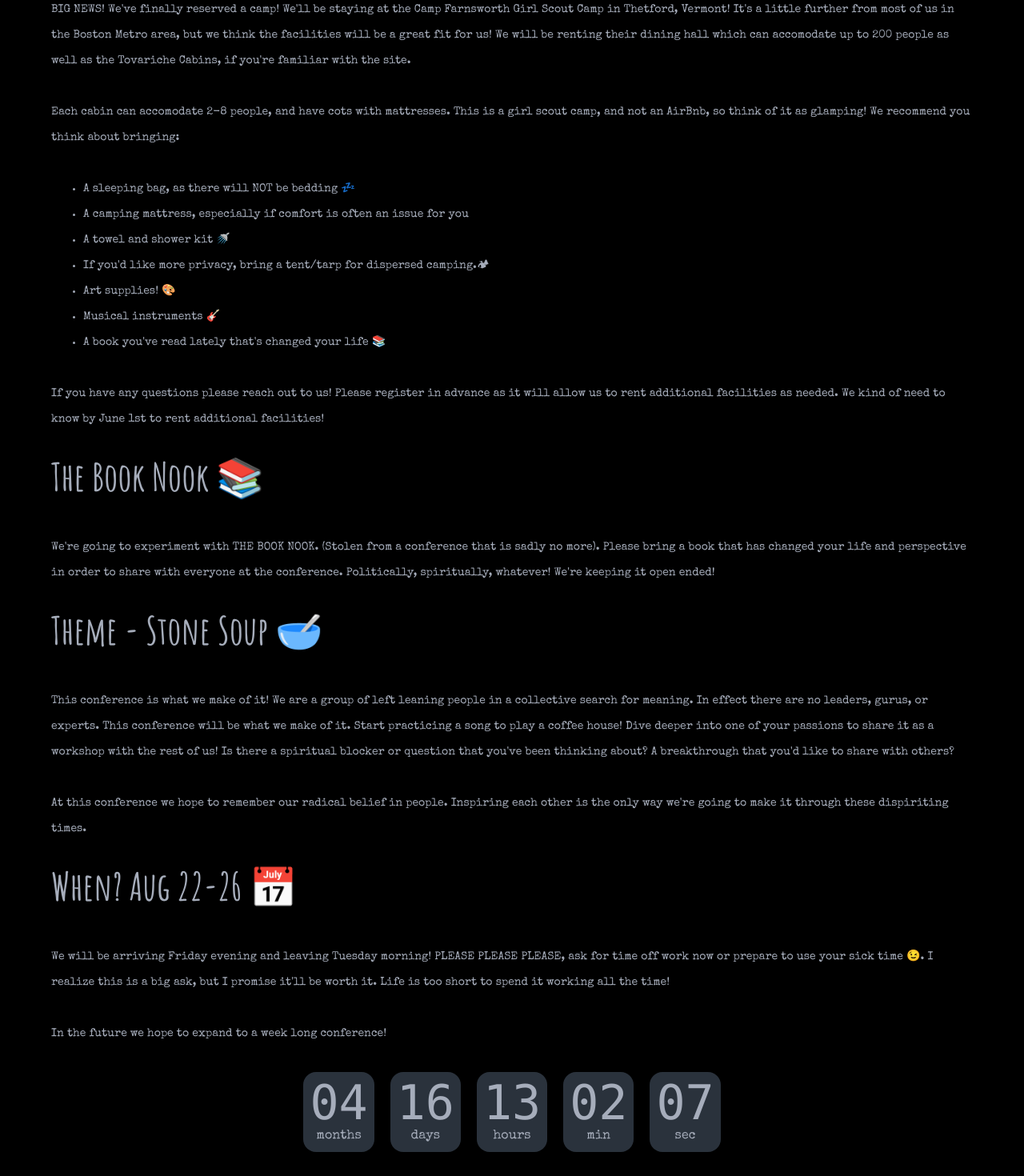
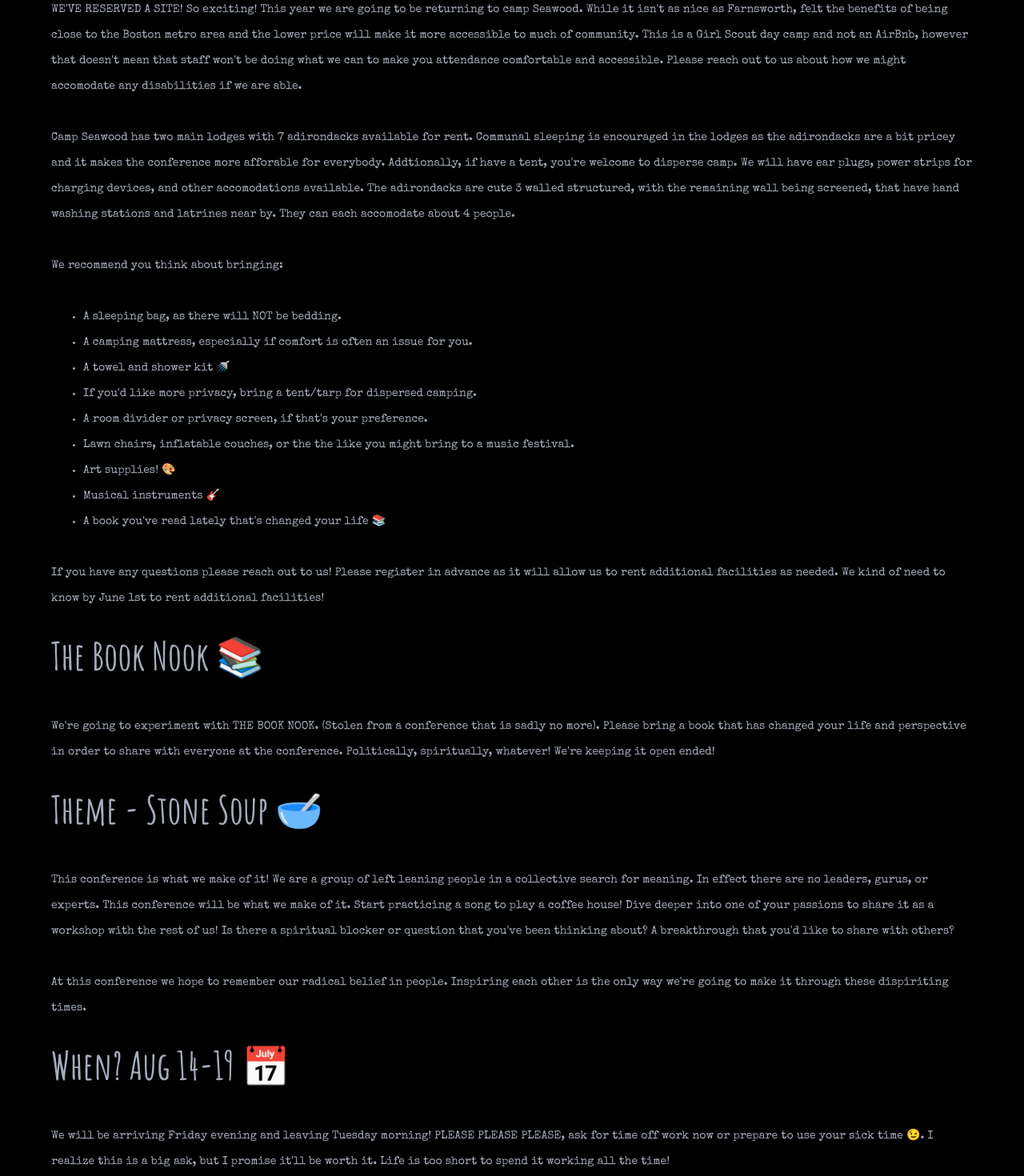
Before and after one commit to cludwell/spokeswheel, a Next.js app: page /plans2026 in a window 1280 px wide. Shown: the part 560-2030 px from the top of the page at 80% size. Built offline with nearby package versions, Linux system fonts and the light colour scheme; no server answers.

Commit message:
made a page for 2026 but now the countdown component is broken

```diff
--- a/src/app/plans2026/page.jsx
+++ b/src/app/plans2026/page.jsx
@@ -2,7 +2,7 @@ import CountDown from "@/components/CountDown";
 import { amatic, special } from "../fonts";
 import { SwipeCarousel } from "@/components/SwipeCarousel";
 
-export default function Plans2026 () {
+export default function Plans2026() {
   return (
     <div
       className={
@@ -15,20 +15,29 @@ export default function Plans2026 () {
           amatic.className + " mb-6 sm:mb-12 text-4xl sm:text-5xl fade-in"
         }
       >
-                Location - Camp Farnsworth! <span className="hidden sm:visible">⛺</span>
+        Location - Camp Farnsworth!{" "}
+        <span className="hidden sm:visible">⛺</span>
       </h2>
       <p className="my-8 fade-in">
-                {`BIG NEWS! We've finally reserved a camp! We'll be staying at the Camp Farnsworth Girl Scout Camp in Thetford, Vermont! It's a little further from most of us in the Boston Metro area, but we think the facilities will be a great fit for us! We will be renting their dining hall which can accomodate up to 200 people as well as the Tovariche Cabins, if you're familiar with the site.`}
+        {`WE'VE RESERVED A SITE! So exciting! This year we are going to be returning to camp Seawood. While it isn't as nice as Farnsworth, felt the benefits of being close to the Boston metro area and the lower price will make it more accessible to much of community. This is a Girl Scout day camp and not an AirBnb, however that doesn't mean that staff won't be doing what we can to make you attendance comfortable and accessible. Please reach out to us about how we might accomodate any disabilities if we are able.`}
       </p>
-              <p className="my-8 fade-in">{`Each cabin can accomodate 2-8 people, and have cots with mattresses. This is a girl scout camp, and not an AirBnb, so think of it as glamping! We recommend you think about bringing: `}</p>
+      <p className="my-8 fade-in">
+        {`Camp Seawood has two main lodges with 7 adirondacks available for rent. Communal sleeping is encouraged in the lodges as the adirondacks are a bit pricey and it makes the conference more afforable for everybody. Addtionally, if have a tent, you're welcome to disperse camp. We will have ear plugs, power strips for charging devices, and other accomodations available. The adirondacks are cute 3 walled structured, with the remaining wall being screened, that have hand washing stations and latrines near by. They can each accomodate about 4 people.`}
+      </p>
+      <p className="my-8 fade-in">{`We recommend you think about bringing: `}</p>
       <ul className="ml-10 list-disc">
-                <li>A sleeping bag, as there will NOT be bedding 💤</li>
+        <li>A sleeping bag, as there will NOT be bedding.</li>
         <li>
-                  A camping mattress, especially if comfort is often an issue for you
+          A camping mattress, especially if comfort is often an issue for you.
         </li>
         <li>A towel and shower kit 🚿</li>
         <li>
-                  If you'd like more privacy, bring a tent/tarp for dispersed camping.🏕
+          If you'd like more privacy, bring a tent/tarp for dispersed camping.
+        </li>
+        <li>A room divider or privacy screen, if that's your preference.</li>
+        <li>
+          Lawn chairs, inflatable couches, or the the like you might bring to a
+          music festival.
         </li>
         <li>Art supplies! 🎨</li>
         <li>Musical instruments 🎸</li>
@@ -67,7 +76,7 @@ export default function Plans2026 () {
           amatic.className + " mb-6 sm:mb-12 text-4xl sm:text-5xl fade-in"
         }
       >
-                When? Aug 22-26 📅
+        When? Aug 14-19 📅
       </h2>
       <p className="my-8 fade-in">
         {`We will be arriving Friday evening and leaving Tuesday morning! PLEASE PLEASE PLEASE, ask for time off work now or prepare to use your sick time 😉. I realize this is a big ask, but I promise it'll be worth it. Life is too short to spend it working all the time!`}
@@ -109,9 +118,8 @@ export default function Plans2026 () {
         {`Let us know what workshops you want to lead so we can update this!`}
       </p>
 
-              <div className="m-auto overflow-x-auto rounded-b-lg w-fit">
+      {/* <div className="m-auto overflow-x-auto rounded-b-lg w-fit">
         <table className="table-xs sm:table-sm md:table-lg table-zebra bg-base-300 rounded-xl">
-                  {/* head */}
           <thead>
             <tr>
               <th>Name</th>
@@ -120,9 +128,7 @@ export default function Plans2026 () {
             </tr>
           </thead>
           <tbody className="">
-                    {/* row 1 */}
 
-                    {/* row 2 */}
             <tr>
               <td>Sarah McMuffin</td>
               <td>Happy Accidents</td>
@@ -143,7 +149,7 @@ export default function Plans2026 () {
             </tr>
           </tbody>
         </table>
+      </div> */}
     </div>
-            </div>
-    )
+  );
 }
--- a/src/components/CountDown.jsx
+++ b/src/components/CountDown.jsx
@@ -2,7 +2,7 @@
 import { useEffect, useState } from "react";
 
 export default function CountDown() {
-  const targetDate = new Date(2025, 7, 22, 17);
+  const targetDate = new Date(2025, 12, 31, 17);
   const [timeLeft, setTimeLeft] = useState(calculateTimeLeft(targetDate));
 
   useEffect(() => {
@@ -37,6 +37,7 @@ export default function CountDown() {
         seconds: Math.floor((difference / 1000) % 60),
       };
     }
+    console.log(timeLeft)
     return timeLeft;
   }
 
```
Lines whose indentation alone changed are shown as unchanged.
